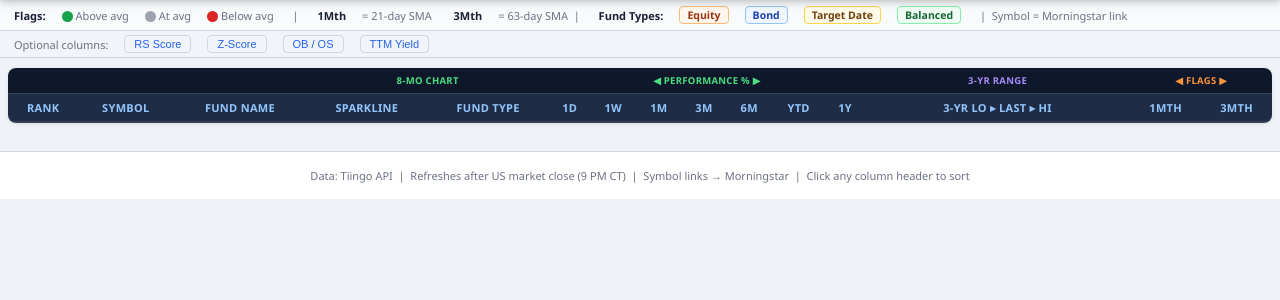
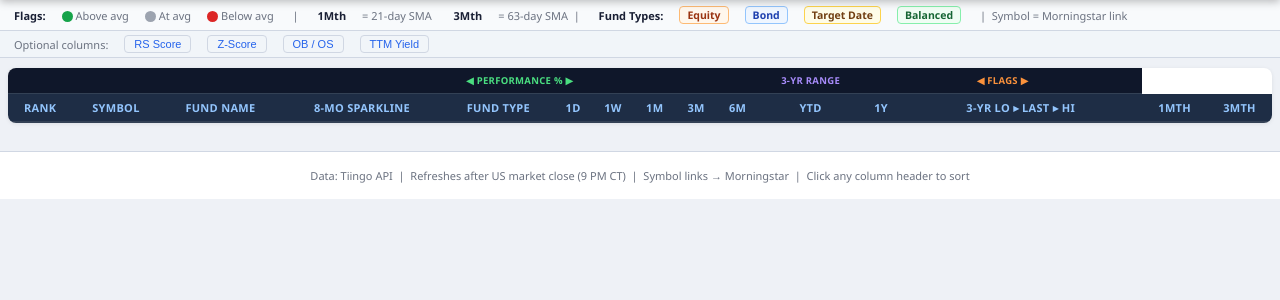
Before and after one commit to Jamesm2009/KCM_MF_Dashboard, a Flask app: page / in a window 1280 px wide. Shown: the part 95-395 px from the top of the page. Run offline with Flask 3, Linux system fonts and the light colour scheme; lists and menus that the app fills with data are empty.

Commit message:
Update index.html

```diff
--- a/templates/index.html
+++ b/templates/index.html
@@ -280,7 +280,6 @@ footer { text-align: center; padding: 16px; color: var(--muted); font-size: 11px
   <thead>
     <tr>
       <th class="gh" colspan="3"></th>
-      <th class="gh gh-perf" colspan="2">8-Mo Chart</th>
       <th class="gh gh-perf" colspan="7">◀ Performance % ▶</th>
       <th class="gh gh-bar"  colspan="1">3-Yr Range</th>
       <th class="gh gh-ind col-hidden ttm-col" colspan="1">TTM Yield</th>
@@ -293,7 +292,7 @@ footer { text-align: center; padding: 16px; color: var(--muted); font-size: 11px
       <th onclick="sortTable(0)"  data-col="0">Rank</th>
       <th onclick="sortTable(1)"  data-col="1">Symbol</th>
       <th onclick="sortTable(2)"  data-col="2">Fund Name</th>
-      <th data-col="3" style="cursor:default">Sparkline</th>
+      <th data-col="3" style="cursor:default">8-Mo Sparkline</th>
       <th onclick="sortTable(4)"  data-col="4">Fund Type</th>
       <th onclick="sortTable(5)"  data-col="5">1D</th>
       <th onclick="sortTable(6)"  data-col="6">1W</th>
```
